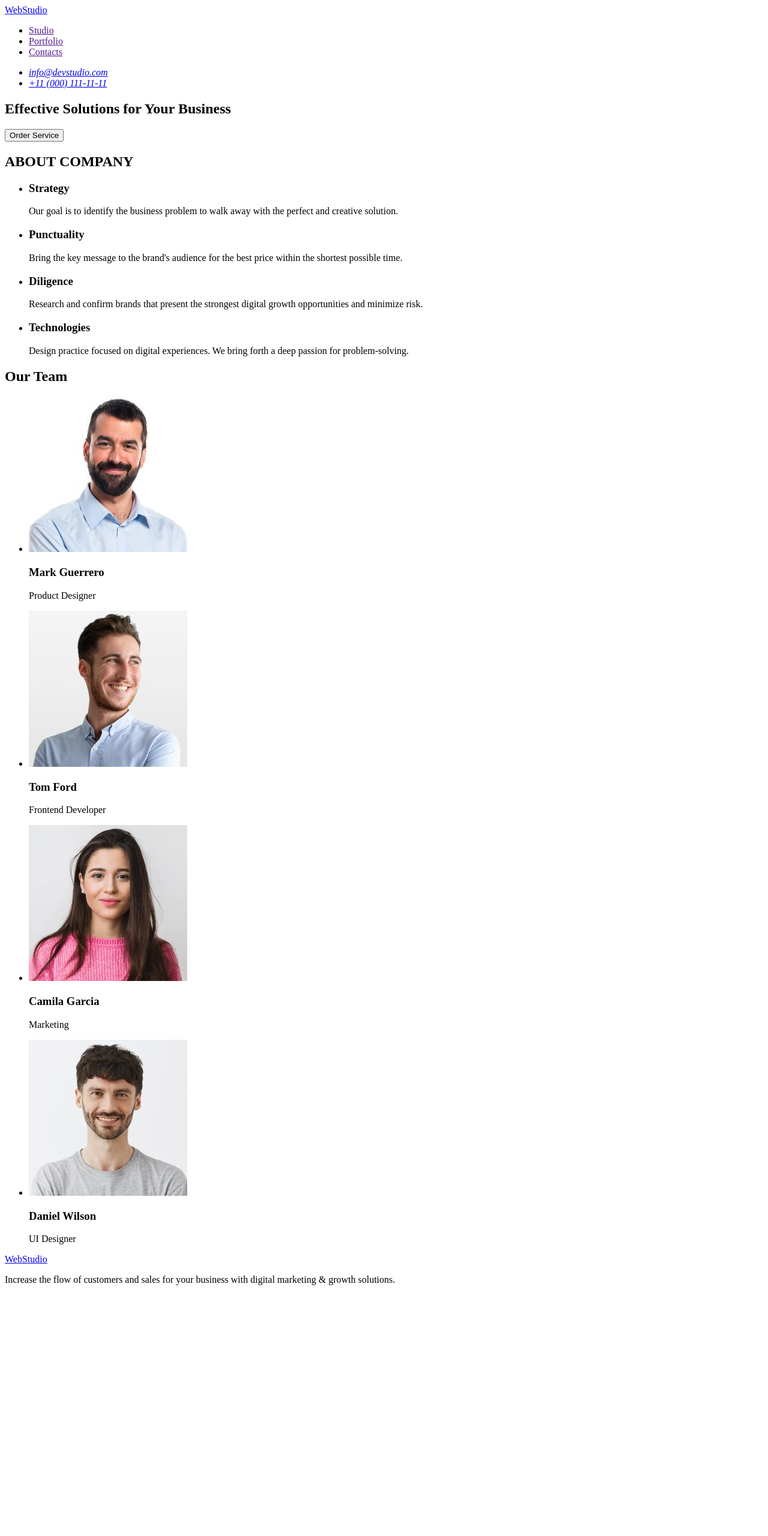
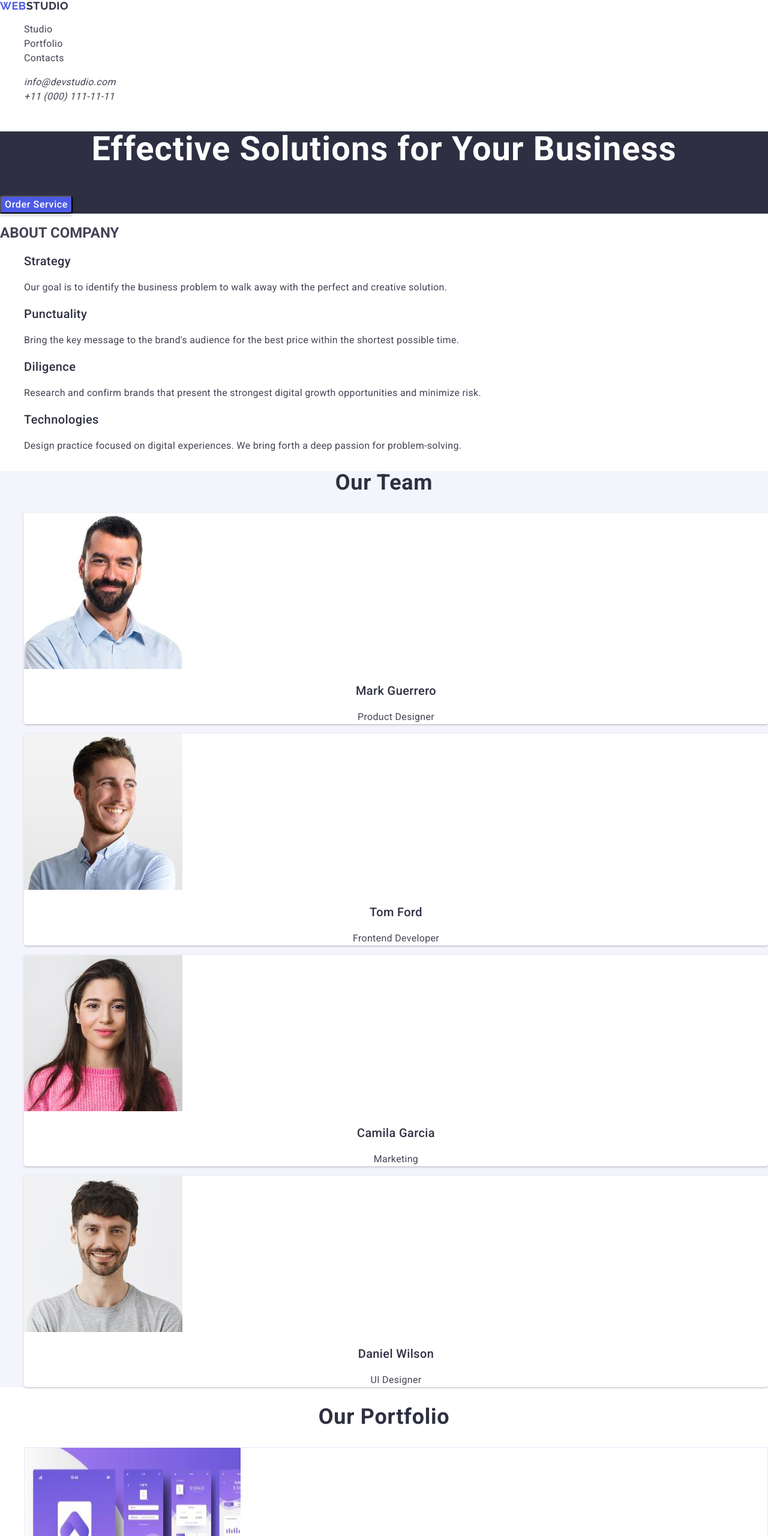
Before and after one commit to Toxes13/goit-markup-hw-02, a plain HTML site: page index.html in a window 1280 px wide. Shown: the top 2560 px of the page at 60% size. Before the commit the page ends 2158 px from the top, so only its background shows below. Drawn offline with nearby package versions, Linux system fonts and the light colour scheme.

Commit message:
add index.html

```diff
--- /dev/null
+++ b/css/style.css
@@ -0,0 +1,229 @@
+.list {
+    list-style-type: none;
+}
+
+.link {
+    text-decoration: none;
+}
+
+button {
+    cursor: pointer;
+}
+
+body {
+    font-family: 'Roboto', sans-serif;
+    color: #434455;
+}
+/* ======== HEADER STYLES ======== */
+.page-logo-header {
+    font-family: 'Raleway', sans-serif;
+    font-size: 18px;
+    font-weight: 700;
+    line-height: 1,16;
+    letter-spacing: 0.03em;
+    text-transform: uppercase;
+    color: var(--IRIS, #4D5AE5);
+}
+
+.page-logo-header-span {
+    font-family: 'Raleway', sans-serif;
+    font-size: 18px;
+    font-weight: 700;
+    line-height: 1,16;
+    letter-spacing: 0.03em;
+    text-transform: uppercase;
+    color: var(--NAVY-BLUE, #2E2F42);
+}
+
+.menu-link {
+        font-size: 16px;
+        font-style: normal;
+        line-height: 1.5;
+        letter-spacing: 0.02em;
+        color: var(--SLATE, #434455);
+}
+
+.menu-link:hover,
+.menu-link:focus {
+     color: #4D5AE5;
+}
+/* ======== /HEADER STYLES ======== */
+
+
+/* ======== CONTACTS STYLES ======== */
+.contacts-link {
+    font-family: Roboto;
+    font-size: 16px;
+    line-height: 1.5;
+    letter-spacing: 0.02em;
+    color: var(--SLATE, #434455);
+}
+
+.contacts-link:hover,
+.contacts-link:focus{
+    color: #4D5AE5;
+}
+/* ======== /CONTACTS STYLES ======== */
+
+/* ======== HERO STYLES ======== */
+.hero {
+    background: var(--NAVY-BLUE, #2E2F42);
+}
+
+.hero h1 {
+    text-align: center;
+    font-size: 56px;
+    font-weight: 700;
+    line-height: 1.07;
+    letter-spacing: 0.02em;
+    color: var(--WHITE, #FFFFFF);
+}
+
+.hero-button {
+    border-radius: 4px;
+    background: var(--IRIS, #4D5AE5);
+    box-shadow: 0px 4px 4px 0px rgba(0, 0, 0, 0.15);
+}
+
+.hero-button {
+    font-size: 16px;
+    font-weight: 500;
+    line-height: 1.5;
+    letter-spacing: 0.04em;
+    color: var(--WHITE, #FFFFFF);
+}
+
+.hero-button:hover {
+    border-radius: 4px;
+    background: var(--OCEAN, #404BBF);
+    box-shadow: 0px 4px 4px 0px rgba(0, 0, 0, 0.15);
+}
+/* ======== /HERO STYLES ======== */
+
+/* ======== ABOUT COMPANY STYLES ======== */
+.company {
+    background: #FFFFFF;
+}
+
+.company h3 {
+    font-size: 20px;
+    font-weight: 500;
+    line-height: 1.2;
+    letter-spacing: 0.02em;
+    color: var(--NAVY-BLUE, #2E2F42);
+}
+
+.company p {
+    font-size: 16px;
+    line-height: 1.5;
+    letter-spacing: 0.02em;
+    color: var(--SLATE, #434455);
+}
+/* ======== /ABOUT COMPANY STYLES ======== */
+
+/* ========  OUR TEAM STYLES ======== */
+.team {
+    background: var(--CLOUD, #F4F4FD);
+}
+
+.team h2 {
+    text-align: center;
+    font-size: 36px;
+    font-weight: 700;
+    line-height: 1.11;
+    letter-spacing: 0.02em;
+    text-transform: capitalize;
+    color: var(--NAVY-BLUE, #2E2F42);
+}
+
+.team h3 {
+    text-align: center;
+    font-size: 20px;
+    font-weight: 500;
+    line-height: 1.2;
+    letter-spacing: 0.02em;
+    color: var(--NAVY-BLUE, #2E2F42);
+}
+
+.team p {
+    text-align: center;
+    font-size: 16px;
+    line-height: 1.5;
+    letter-spacing: 0.02em;
+    color: var(--SLATE, #434455);
+}
+
+.team-item {
+    border-radius: 0px 0px 4px 4px;
+    background: var(--WHITE, #FFF);
+    box-shadow: 0px 2px 1px 0px rgba(46, 47, 66, 0.08), 0px 1px 1px 0px rgba(46, 47, 66, 0.16), 0px 1px 6px 0px rgba(46, 47, 66, 0.08);
+}
+/* ======== /OUR TEAM STYLES ======== */
+
+/* ======== PORTFOLIO STYLES ======== */
+.portfolio {
+    background: #FFFFFF;
+}
+
+.portfolio-item {
+    border: 1px solid var(--CORNFLOWER, #E7E9FC);
+    background: var(--WHITE, #FFFFFF);
+}
+
+.portfolio h2 {
+    text-align: center;
+    font-size: 36px;
+    font-weight: 700;
+    line-height: 1.11;
+    letter-spacing: 0.02em;
+    text-transform: capitalize;
+    color: var(--NAVY-BLUE, #2E2F42);
+}
+
+.portfolio h3 {
+    font-size: 20px;
+    font-weight: 500;
+    line-height: 1.2;
+    letter-spacing: 0.02em;
+    color: var(--NAVY-BLUE, #2E2F42);
+}
+
+.portfolio p {
+    font-size: 16px;
+    line-height: 1.5;
+    letter-spacing: 0.02em;
+    color: var(--SLATE, #434455);
+}
+/* ======== /PORTFOLIO STYLES ======== */
+
+/* ======== FOOTER STYLES ======== */
+.page-footer {
+    background: var(--NAVY-BLUE, #2E2F42);
+}
+.page-logo-footer {
+    font-family: 'Raleway', sans-serif;
+    font-size: 18px;
+    font-weight: 700;
+    line-height: 1,16;
+    letter-spacing: 0.03em;
+    text-transform: uppercase;
+    color: var(--IRIS, #4D5AE5);
+}
+
+.page-logo-footer-span {
+    font-family: 'Raleway', sans-serif;
+    font-size: 18px;
+    font-weight: 700;
+    line-height: 1,16;
+    letter-spacing: 0.03em;
+    text-transform: uppercase;
+    color: var(--CLOUD, #F4F4FD);
+}
+
+.page-footer {
+    font-size: 16px;
+    line-height: 1.5;
+    letter-spacing: 0.02em;
+    color: var(--CLOUD, #F4F4FD);
+}
+/* ======== /FOOTER STYLES ======== */
--- a/index.html
+++ b/index.html
@@ -4,39 +4,65 @@
     <meta charset="UTF-8" />
     <meta name="viewport" content="width=device-width, initial-scale=1.0" />
     <title>WebStudio</title>
+    <!-- GOOGLE FONTS -->
+    <link rel="preconnect" href="https://fonts.googleapis.com" />
+    <link rel="preconnect" href="https://fonts.gstatic.com" crossorigin />
+    <link
+      href="https://fonts.googleapis.com/css2?family=Raleway:wght@700&family=Roboto:wght@400;500;700&display=swap"
+      rel="stylesheet"
+    />
+    <!-- MODERN NORMALIZE -->
+    <link
+      rel="stylesheet"
+      href="https://cdnjs.cloudflare.com/ajax/libs/modern-normalize/2.0.0/modern-normalize.min.css"
+    />
+    <!-- OUR STYLE -->
+    <link rel="stylesheet" href="./css/style.css" />
   </head>
   <body>
     <!-- PAGE HEADER -->
-    <header>
-      <nav>
-        <a href="./index.html">WebStudio</a>
-        <ul>
-          <li><a href="">Studio</a></li>
-          <li><a href="">Portfolio</a></li>
-          <li><a href="">Contacts</a></li>
+    <header class="page-header">
+      <nav class="page-navigatop">
+        <a class="page-logo-header link" href="./index.html"
+          >Web<span class="page-logo-header-span">Studio</span></a
+        >
+        <ul class="menu list">
+          <li class="menu-item">
+            <a class="menu-link link" href="">Studio</a>
+          </li>
+          <li class="menu-item">
+            <a class="menu-link link" href="">Portfolio</a>
+          </li>
+          <li class="menu-item">
+            <a class="menu-link link" href="">Contacts</a>
+          </li>
         </ul>
       </nav>
       <address>
-        <ul>
-          <li>
-            <a href="mailto:info@devstudio.com">info@devstudio.com</a>
+        <ul class="contacts list">
+          <li class="contacts-item">
+            <a class="contacts-link link" href="mailto:info@devstudio.com"
+              >info@devstudio.com</a
+            >
           </li>
-          <li>
-            <a href="tel:+110001111111">+11 (000) 111-11-11</a>
+          <li class="contacts-item">
+            <a class="contacts-link link" href="tel:+110001111111"
+              >+11 (000) 111-11-11</a
+            >
           </li>
         </ul>
       </address>
     </header>
     <main>
       <!-- HERO SECTION -->
-      <section>
+      <section class="hero">
         <h1>Effective Solutions for Your Business</h1>
-        <button type="button">Order Service</button>
+        <button class="hero-button" type="button">Order Service</button>
       </section>
       <!-- ABOUT COMPANY SECTION -->
-      <section>
+      <section class="company">
         <h2>ABOUT COMPANY</h2>
-        <ul>
+        <ul class="company list">
           <li>
             <h3>Strategy</h3>
             <p>
@@ -68,10 +94,10 @@
         </ul>
       </section>
       <!-- OUR TEAM -->
-      <section>
+      <section class="team">
         <h2>Our Team</h2>
-        <ul>
-          <li>
+        <ul class="list">
+          <li class="team-item">
             <img
               src="./images/team/mark-guerrero.jpg"
               alt="Photo Mark Guerrero"
@@ -81,7 +107,7 @@
             <h3>Mark Guerrero</h3>
             <p>Product Designer</p>
           </li>
-          <li>
+          <li class="team-item">
             <img
               src="./images/team/tom-ford.jpg"
               alt="Photo Tom Ford"
@@ -91,7 +117,7 @@
             <h3>Tom Ford</h3>
             <p>Frontend Developer</p>
           </li>
-          <li>
+          <li class="team-item">
             <img
               src="./images/team/camila-garcia.jpg"
               alt="Photo Camila Garcia"
@@ -101,7 +127,7 @@
             <h3>Camila Garcia</h3>
             <p>Marketing</p>
           </li>
-          <li>
+          <li class="team-item">
             <img
               src="./images/team/daniel-wilson.jpg"
               alt="Photo Daniel Wilson"
@@ -113,9 +139,77 @@
           </li>
         </ul>
       </section>
+      <!-- OUR PORTFOLIO -->
+      <section class="portfolio">
+        <h2>Our Portfolio</h2>
+        <ul class="list">
+          <li class="portfolio-item">
+            <img
+              src="./images/portfolio/banking-app.jpg"
+              alt="Photo Bank app"
+              width="360"
+              height="420"
+            />
+            <h3>Banking App</h3>
+            <p>App</p>
+          </li>
+          <li class="portfolio-item">
+            <img
+              src="./images/portfolio/cashless-payment.jpg"
+              alt="Photo Cashless Payment"
+              width="360"
+              height="420"
+            />
+            <h3>Cashless Payment</h3>
+            <p>Marketing</p>
+          </li>
+          <li class="portfolio-item">
+            <img
+              src="./images/portfolio/meditation-app.jpg"
+              alt="Photo pc and phone"
+              width="360"
+              height="420"
+            />
+            <h3>Meditation App</h3>
+            <p>App</p>
+          </li>
+          <li class="portfolio-item">
+            <img
+              src="./images/portfolio/taxi-service.jpg"
+              alt="Photo taxi"
+              width="360"
+              height="420"
+            />
+            <h3>Taxi Service</h3>
+            <p>Marketing</p>
+          </li>
+          <li class="portfolio-item">
+            <img
+              src="./images/portfolio/screen-illustrations.jpg"
+              alt="Photo screen on phone"
+              width="360"
+              height="420"
+            />
+            <h3>Screen Illustrations</h3>
+            <p>Design</p>
+          </li>
+          <li class="portfolio-item">
+            <img
+              src="./images/portfolio/online-courses.jpg"
+              alt="Photo happy girl"
+              width="360"
+              height="420"
+            />
+            <h3>Online Courses</h3>
+            <p>Marketing</p>
+          </li>
+        </ul>
+      </section>
     </main>
-    <footer>
-      <a href="./index.html">WebStudio</a>
+    <footer class="page-footer">
+      <a class="page-logo-footer link" href="./index.html"
+        >Web<span class="page-logo-footer-span">Studio</span></a
+      >
       <p>
         Increase the flow of customers and sales for your business with digital
         marketing & growth solutions.
```
Also changed, not shown: images/portfolio/banking-app.jpg (added), images/portfolio/cashless-payment.jpg (added), images/portfolio/meditation-app.jpg (added), images/portfolio/online-courses.jpg (added), images/portfolio/screen-illustrations.jpg (added), images/portfolio/taxi-service.jpg (added).
